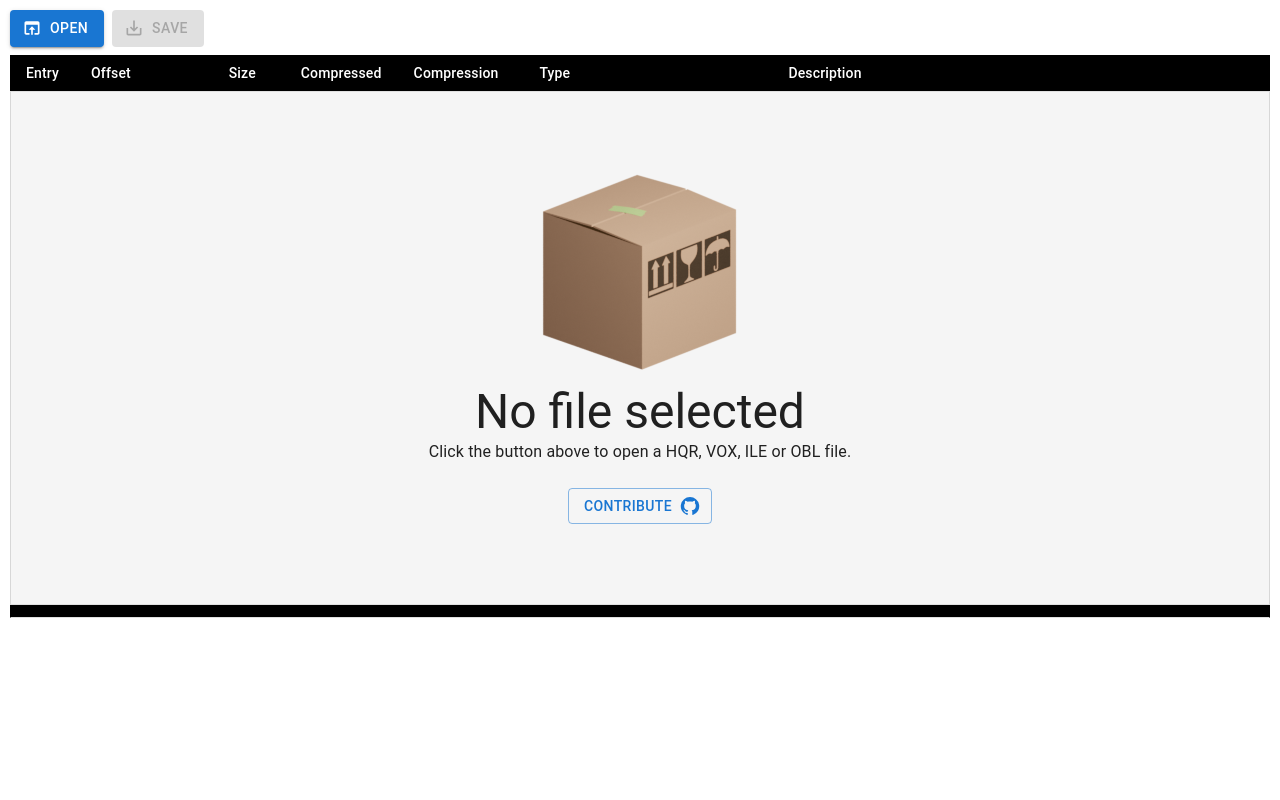
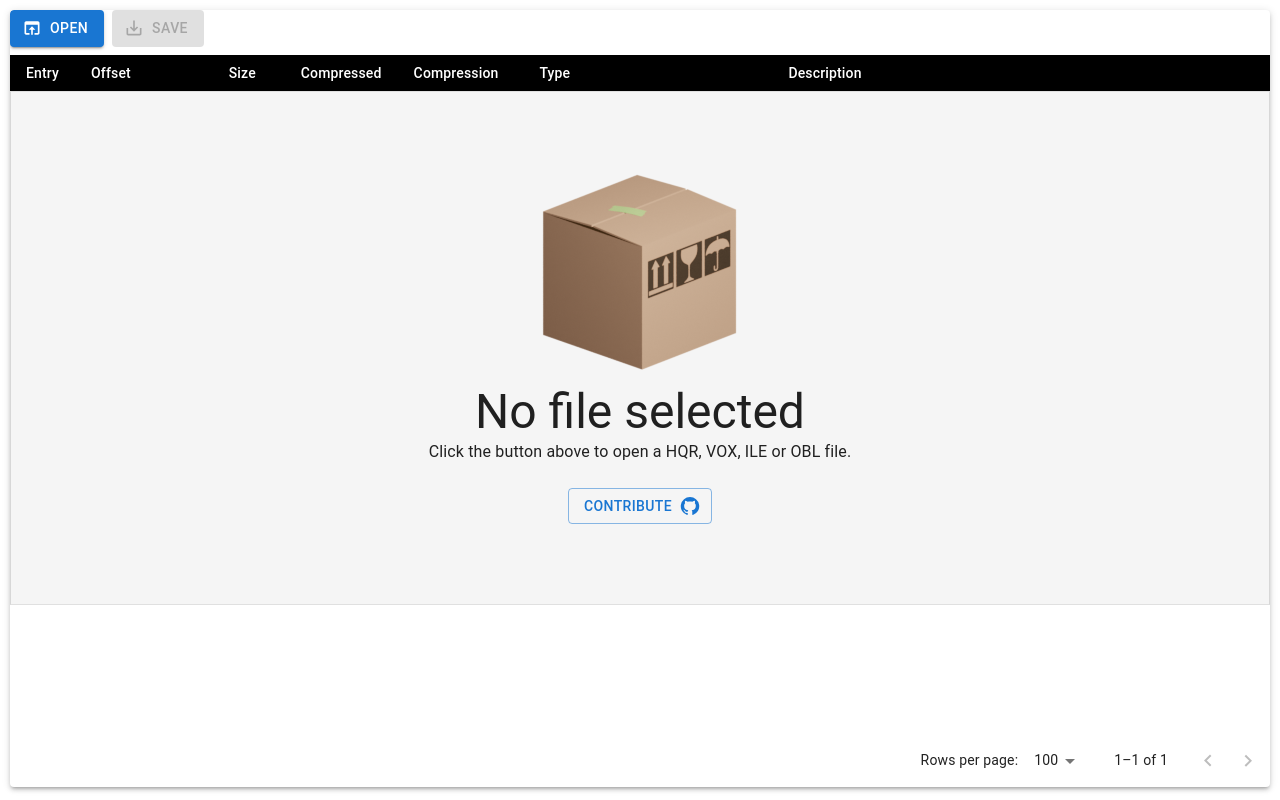
Before and after one commit to LBALab/lba-packager, a React (Create React App) app: page / in a window 1280 px wide. Built offline with nearby package versions, Linux system fonts and the light colour scheme.

Commit message:
add pagination (fixes performance issues on files with many entries)

```diff
--- a/src/components/Menu.tsx
+++ b/src/components/Menu.tsx
@@ -4,7 +4,6 @@ import OpenInBrowserIcon from '@mui/icons-material/OpenInBrowser';
 import SaveAltIcon from '@mui/icons-material/SaveAlt';
 import { HQRInfo } from '../types';
 import { showOpenHQRFileDialog } from '../services/file-dialog';
-import Counters from './Counters';
 
 interface Props {
   hqrInfo: HQRInfo | null;
@@ -35,12 +34,7 @@ export default function Menu({ hqrInfo: hqr, setHQRInfo }: Props) {
           Save
         </Button>
       </Stack>
-      {hqr && (
-        <>
-          <Counters hqr={hqr.hqr} />
-          <Chip label={hqr.filename} onDelete={() => setHQRInfo(null)} />
-        </>
-      )}
+      {hqr && <Chip label={hqr.filename} onDelete={() => setHQRInfo(null)} />}
     </Stack>
   );
 }
--- a/src/components/Viewer.tsx
+++ b/src/components/Viewer.tsx
@@ -1,39 +1,52 @@
 /* eslint-disable @typescript-eslint/restrict-template-expressions */
 import React from 'react';
 import {
+  Paper,
   Stack,
   Table,
   TableHead,
   TableBody,
   TableContainer,
+  TablePagination,
 } from '@mui/material';
 import { HQRInfo } from '../types';
 import { TableCell, TableRow } from './style/styled-components';
 import { Placeholder } from './Placeholder';
 import Entry from './Entry';
 import Menu from './Menu';
-
-const containerStyle = {
-  position: 'absolute',
-  top: 10,
-  left: 10,
-  right: 10,
-  bottom: 10,
-};
+import Counters from './Counters';
 
 export default function Viewer() {
   const [hqrInfo, setHQRInfo] = React.useState<HQRInfo | null>(null);
+  const [page, setPage] = React.useState(0);
+  const [rowsPerPage, setRowsPerPage] = React.useState(100);
+
+  const [winHeight, setWinHeight] = React.useState(window.innerHeight);
+  const handleResize = () => {
+    setWinHeight(window.innerHeight);
+  };
+  React.useEffect(() => {
+    window.addEventListener('resize', handleResize, false);
+  }, []);
+
+  const handleChangePage = (event: unknown, newPage: number) => {
+    setPage(newPage);
+  };
+
+  const handleChangeRowsPerPage = (
+    event: React.ChangeEvent<HTMLInputElement>
+  ) => {
+    setRowsPerPage(parseInt(event.target.value, 10));
+    setPage(0);
+  };
+
+  const height = winHeight - 120;
 
   return (
-    <Stack sx={containerStyle} spacing={1}>
+    <Paper sx={{ width: '100%', overflow: 'hidden' }} elevation={3}>
       <Menu hqrInfo={hqrInfo} setHQRInfo={setHQRInfo} />
-      <TableContainer>
-        <Table
-          sx={{ minWidth: 650 }}
-          size="small"
-          aria-label="HQR Entries"
-          stickyHeader
-        >
+      <TableContainer sx={{ height, maxHeight: height, mt: 1 }}>
+        <Table size="small" aria-label="sticky table" stickyHeader>
           <colgroup>
             <col style={{ width: '5%' }} />
             <col style={{ width: '5%' }} />
@@ -55,25 +68,60 @@ export default function Viewer() {
             </TableRow>
           </TableHead>
           <TableBody>
-            <TableContent hqrInfo={hqrInfo} />
+            <TableContent
+              hqrInfo={hqrInfo}
+              page={page}
+              rowsPerPage={rowsPerPage}
+            />
             <Footer />
           </TableBody>
         </Table>
       </TableContainer>
-    </Stack>
+      <Stack
+        direction="row"
+        spacing={1}
+        justifyContent="space-between"
+        alignItems="center"
+        sx={{ ml: 1 }}
+      >
+        {hqrInfo ? <Counters hqr={hqrInfo.hqr} /> : <div />}
+        <TablePagination
+          rowsPerPageOptions={[10, 25, 100, 200]}
+          component="div"
+          count={hqrInfo ? hqrInfo.hqr.entries.length : 1}
+          rowsPerPage={rowsPerPage}
+          page={page}
+          onPageChange={handleChangePage}
+          onRowsPerPageChange={handleChangeRowsPerPage}
+        />
+      </Stack>
+    </Paper>
   );
 }
 
-function TableContent({ hqrInfo }: { hqrInfo: HQRInfo | null }) {
+interface ContentProps {
+  hqrInfo: HQRInfo | null;
+  page: number;
+  rowsPerPage: number;
+}
+
+function TableContent({ hqrInfo, page, rowsPerPage }: ContentProps) {
   if (!hqrInfo) {
     return <Placeholder />;
   }
 
   const { entries } = hqrInfo.hqr;
+  const offset = page * rowsPerPage;
+  const entriesSliced = entries.slice(offset, offset + rowsPerPage);
   return (
     <>
-      {entries.map((entry, idx) => (
-        <Entry key={idx} entry={entry} index={idx} hqrInfo={hqrInfo} />
+      {entriesSliced.map((entry, idx) => (
+        <Entry
+          key={offset + idx}
+          entry={entry}
+          index={offset + idx}
+          hqrInfo={hqrInfo}
+        />
       ))}
     </>
   );
@@ -84,7 +132,7 @@ function Footer() {
     <TableRow>
       <TableCell
         colSpan={7}
-        sx={{ height: 0, background: 'black' }}
+        sx={{ height: 0, padding: 0, border: 0, background: 'black' }}
       ></TableCell>
     </TableRow>
   );
--- a/src/index.css
+++ b/src/index.css
@@ -1,5 +1,7 @@
 body {
   margin: 0;
+  padding: 10px;
+  overflow: hidden;
   font-family: -apple-system, BlinkMacSystemFont, 'Segoe UI', 'Roboto', 'Oxygen',
     'Ubuntu', 'Cantarell', 'Fira Sans', 'Droid Sans', 'Helvetica Neue',
     sans-serif;
```
